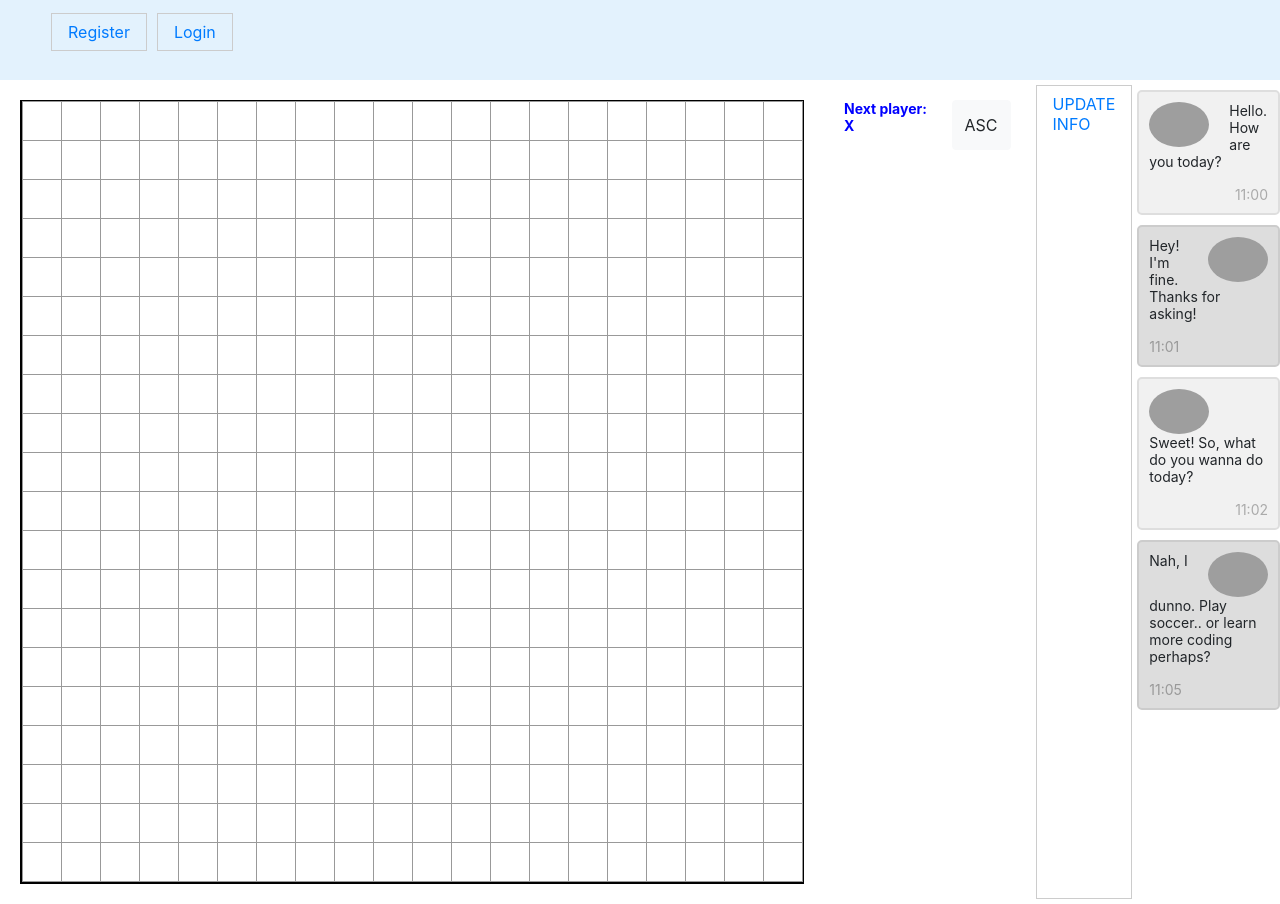
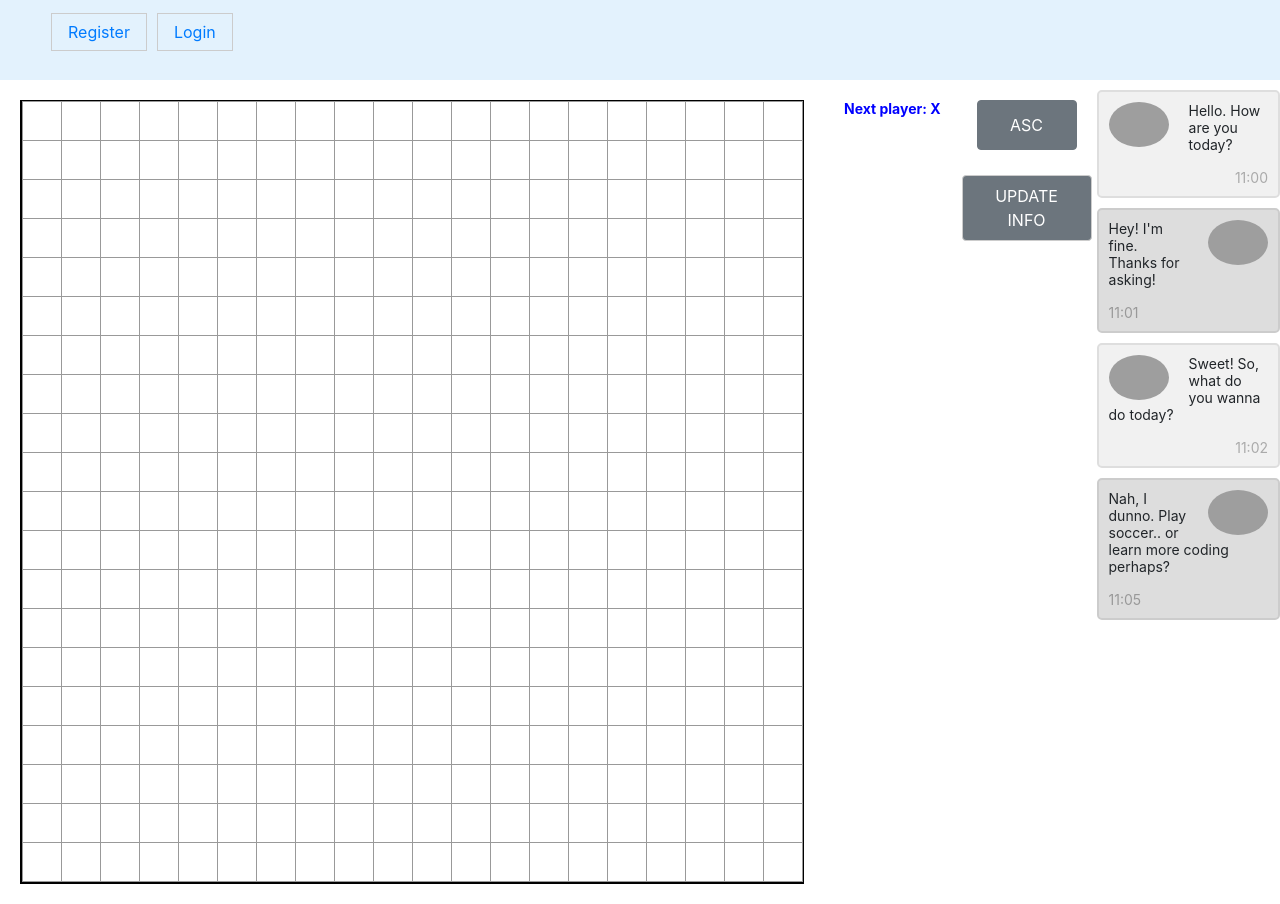
Before and after one commit to hoquandai/caro5-reactjs, a React (Create React App) app: page /game in a window 1280 px wide. Built offline with nearby package versions, Linux system fonts and the light colour scheme; grey boxes are pictures that could not be loaded.

Commit message:
auto play for machine

```diff
--- a/src/components/Caro/Caro.js
+++ b/src/components/Caro/Caro.js
@@ -189,7 +189,8 @@ class Game extends React.Component {
       return;
     }
     squares[i] = this.state.xIsNext ? "X" : "O";
-    this.setState({
+    this.setState(
+      {
         history: history.concat([
           {
             squares
@@ -198,7 +199,18 @@ class Game extends React.Component {
         stepNumber: history.length,
         xIsNext: !this.state.xIsNext,
         positions: pos
-    });
+      },
+      () => {
+        if (this.state.xIsNext === false) {
+          for (let j = 0; j < squares.length; j++) {
+            if (squares[j] == null) {
+              this.handleClick(j);
+              return;
+            }
+          }
+        }
+      }
+    );
   }
 
   jumpTo(step) {
@@ -277,17 +289,19 @@ class Game extends React.Component {
           <div className="status">{status}</div>
           <ol id="moves">{moves}</ol>
         </div>
+        <div className="options">
           <button
             id="sort"
             type="button"
-          className="btn btn-light"
+            className="btn btn-secondary"
             onClick={() => this.sort()}
           >
             {this.state.sort}
           </button>
-        <a className="nav-link" href="/user/updateinfo">
+          <a className="nav-link btn btn-secondary" href="/user/updateinfo">
             UPDATE INFO
           </a>
+        </div>
         <div className="chat">
           <div className="container">
             <img
```
Lines whose indentation alone changed are shown as unchanged.
